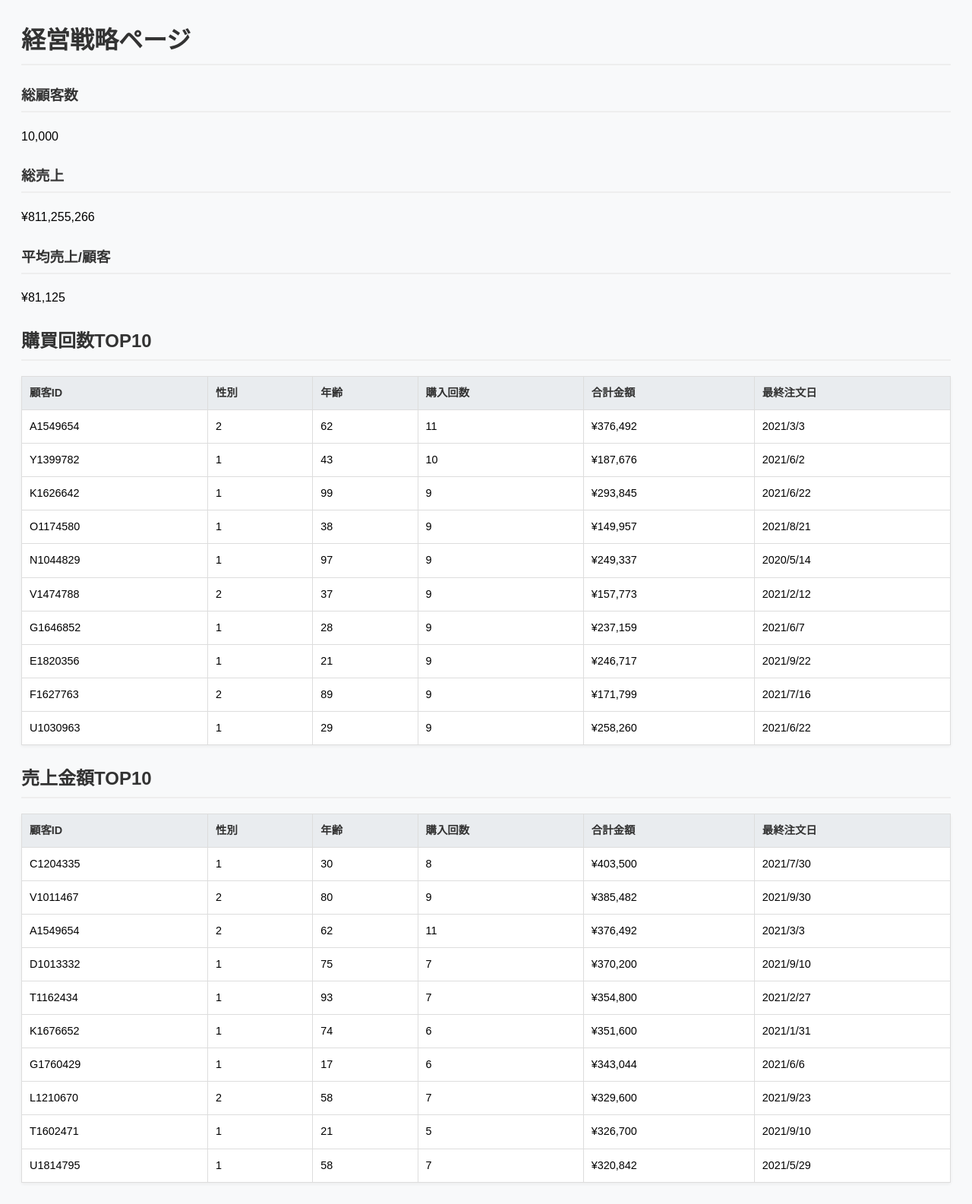
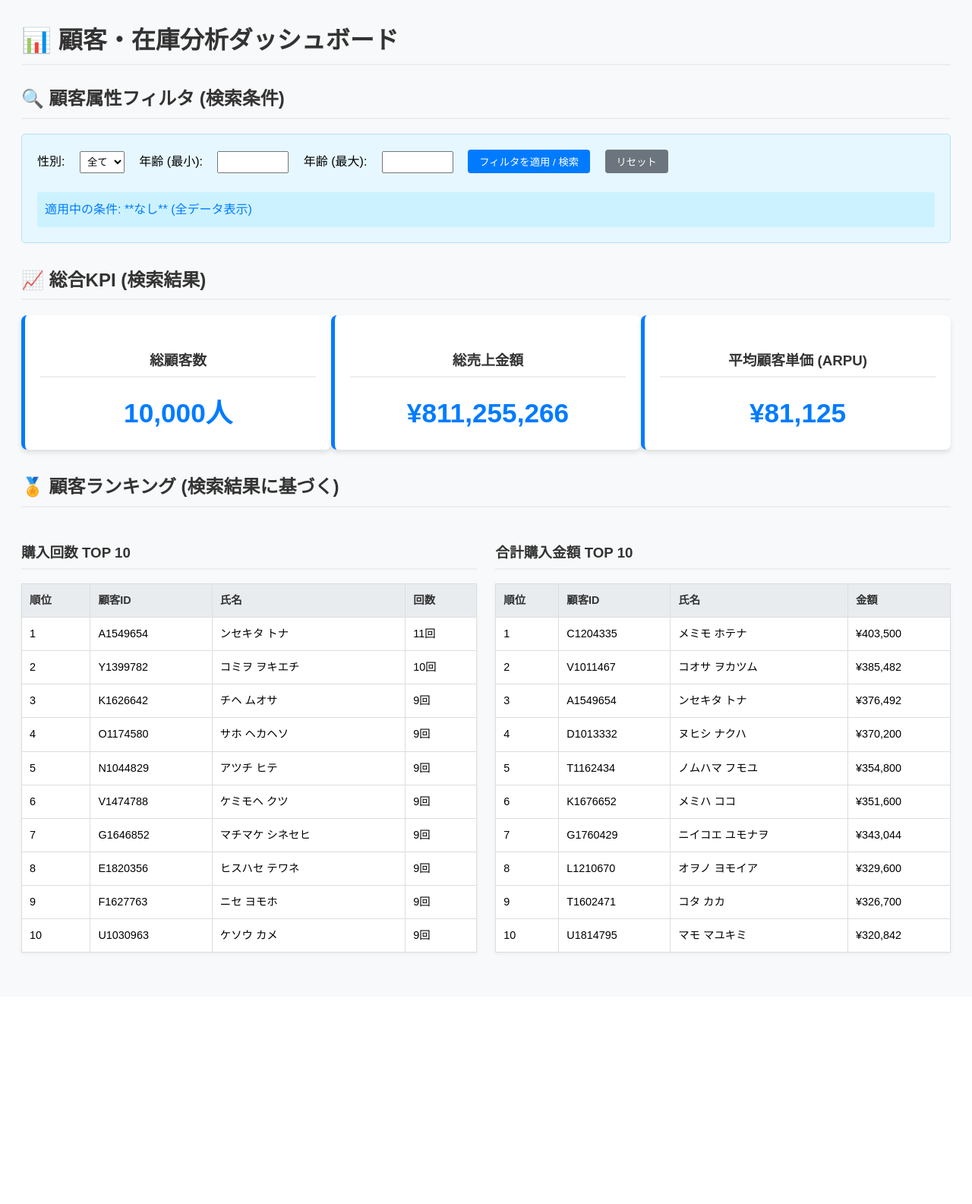
Before and after one commit to 31916/jikken3-kai, a Flask app: page / in a window 1280 px wide. Shown: the part 65-1650 px from the top of the page at 76% size. After the commit the page ends 1321 px from the top, so only its background shows below. Run offline with Flask 3, Linux system fonts and the light colour scheme.

Commit message:
ブランチなのでゆっくり変更加えて行きます

```diff
--- a/templates/dashboard.html
+++ b/templates/dashboard.html
@@ -26,62 +26,93 @@
             <li><a href="stock.html">在庫リスト</a></li>
         </ul>
   </nav>
-  <h1>経営戦略ページ</h1>
+   <h1>📊 顧客・在庫分析ダッシュボード</h1>
 
-  <div class="metrics">
-    <div class="metric">
-      <h3>総顧客数</h3>
-      <p>{{ total_customers|format_currency }}</p>
-    </div>
-    <div class="metric">
-      <h3>総売上</h3>
-      <p>¥{{ total_sales|format_currency }}</p>
-    </div>
-    <div class="metric">
-      <h3>平均売上/顧客</h3>
-      <p>¥{{ avg_sales|format_currency }}</p>
+    <h2>🔍 顧客属性フィルタ (検索条件)</h2>
+    <div class="filter-form">
+        <form method="GET" action="/">
+            <label for="gender">性別:</label>
+            <select name="gender" id="gender" style="padding: 5px;">
+                <option value="">全て</option>
+                <option value="1" {% if gender_filter == '1' %}selected{% endif %}>男性</option>
+                <option value="2" {% if gender_filter == '2' %}selected{% endif %}>女性</option>
+            </select>
+
+            <label for="min_age">年齢 (最小):</label>
+            <input type="number" name="min_age" id="min_age" value="{{ min_age_filter if min_age_filter is not none else '' }}" min="0" style="width: 80px; padding: 5px;">
+
+            <label for="max_age">年齢 (最大):</label>
+            <input type="number" name="max_age" id="max_age" value="{{ max_age_filter if max_age_filter is not none else '' }}" min="0" style="width: 80px; padding: 5px;">
+
+            <button type="submit" style="padding: 6px 15px; background-color: #007bff; color: white; border: none; border-radius: 4px; cursor: pointer;">フィルタを適用 / 検索</button>
+            <button type="button" onclick="window.location.href='/'" style="padding: 6px 15px; background-color: #6c757d; color: white; border: none; border-radius: 4px; cursor: pointer;">リセット</button>
+        </form>
+
+        <div class="filter-status">
+            適用中の条件:
+            {% if gender_filter %}**性別**: {{ gender_filter }} {% endif %}
+            {% if min_age_filter %}**最小年齢**: {{ min_age_filter }}歳 {% endif %}
+            {% if max_age_filter %}**最大年齢**: {{ max_age_filter }}歳 {% endif %}
+            {% if not gender_filter and min_age_filter is none and max_age_filter is none %}**なし** (全データ表示){% endif %}
         </div>
     </div>
 
-  <h2>購買回数TOP10</h2>
+    <h2>📈 総合KPI (検索結果)</h2>
+    <div class="kpi-container">
+        <div class="kpi-box">
+            <h3>総顧客数</h3>
+            <div class="kpi-value">{{ total_customers | format_currency }}人</div>
+        </div>
+        <div class="kpi-box">
+            <h3>総売上金額</h3>
+            <div class="kpi-value">¥{{ total_sales | format_currency }}</div>
+        </div>
+        <div class="kpi-box">
+            <h3>平均顧客単価 (ARPU)</h3>
+            <div class="kpi-value">¥{{ avg_sales | format_currency }}</div>
+        </div>
+    </div>
+
+    <h2>🏅 顧客ランキング (検索結果に基づく)</h2>
+    <div class="ranking-section">
+        <div class="ranking-box">
+            <h3>購入回数 TOP 10</h3>
             <table>
-    <thead><tr>
-      <th>顧客ID</th><th>性別</th><th>年齢</th>
-      <th>購入回数</th><th>合計金額</th><th>最終注文日</th>
-    </tr></thead>
+                <thead>
+                    <tr><th>順位</th><th>顧客ID</th><th>氏名</th><th>回数</th></tr>
+                </thead>
                 <tbody>
-      {% for c in top_freq %}
+                    {% for cust in top_freq %}
                     <tr>
-        <td>{{ c.customerid }}</td>
-        <td>{{ c.sex }}</td>
-        <td>{{ c.age }}</td>
-        <td>{{ c.purchase_count|format_currency }}</td>
-        <td>¥{{ c.total_spent|format_currency }}</td>
-        <td>{{ c.last_order }}</td>
+                        <td>{{ loop.index }}</td>
+                        <td>{{ cust.customerid }}</td>
+                        <td>{{ cust.lastname }} {{ cust.firstname }}</td>
+                        <td>{{ cust.purchase_count | int }}回</td>
                     </tr>
                     {% endfor %}
                 </tbody>
             </table>
+        </div>
 
-  <h2>売上金額TOP10</h2>
+        <div class="ranking-box">
+            <h3>合計購入金額 TOP 10</h3>
             <table>
-    <thead><tr>
-      <th>顧客ID</th><th>性別</th><th>年齢</th>
-      <th>購入回数</th><th>合計金額</th><th>最終注文日</th>
-    </tr></thead>
+                <thead>
+                    <tr><th>順位</th><th>顧客ID</th><th>氏名</th><th>金額</th></tr>
+                </thead>
                 <tbody>
-      {% for c in top_spend %}
+                    {% for cust in top_spend %}
                     <tr>
-        <td>{{ c.customerid }}</td>
-        <td>{{ c.sex }}</td>
-        <td>{{ c.age }}</td>
-        <td>{{ c.purchase_count|format_currency }}</td>
-        <td>¥{{ c.total_spent|format_currency }}</td>
-        <td>{{ c.last_order }}</td>
+                        <td>{{ loop.index }}</td>
+                        <td>{{ cust.customerid }}</td>
+                        <td>{{ cust.lastname }} {{ cust.firstname }}</td>
+                        <td>¥{{ cust.total_spent | format_currency }}</td>
                     </tr>
                     {% endfor %}
                 </tbody>
             </table>
+        </div>
+    </div>
 
   <script src="{{ url_for('static', filename='humberger.js') }}"></script>
 </body>
```
Lines whose indentation alone changed are shown as unchanged.
